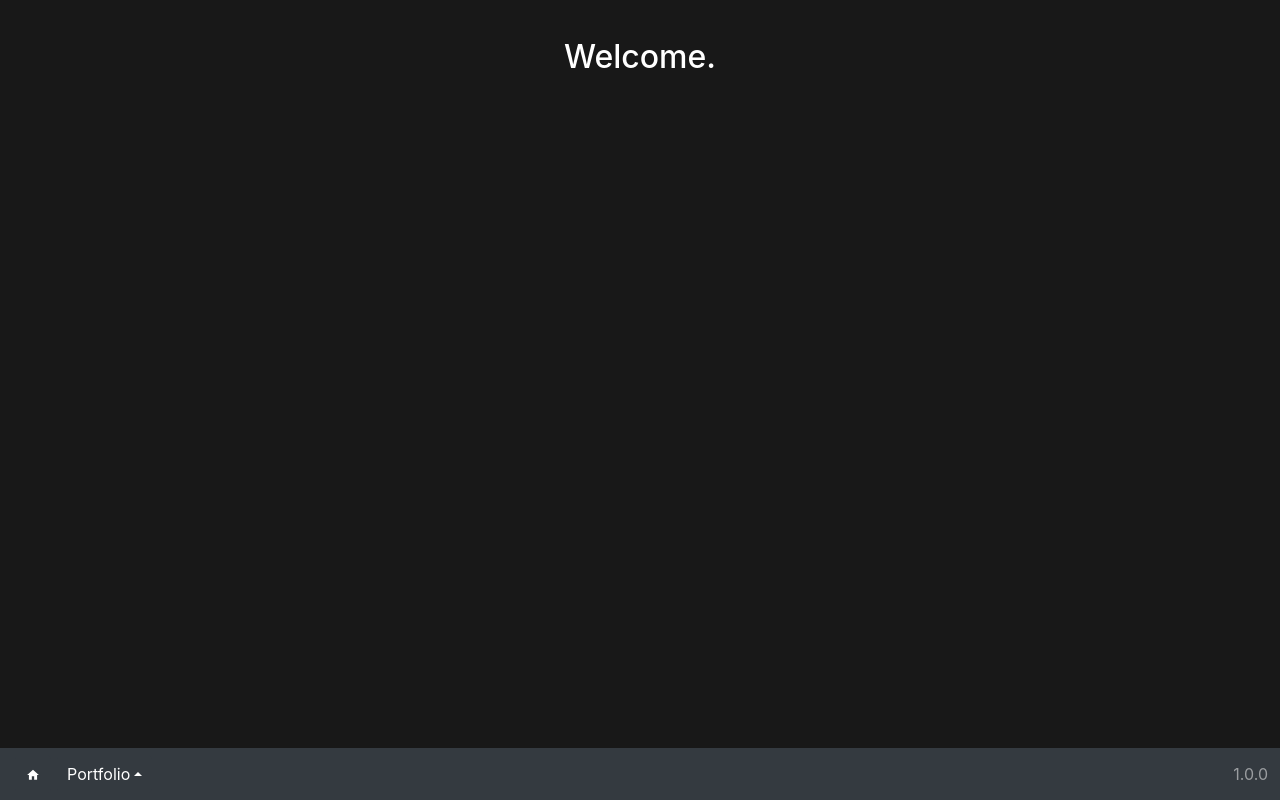
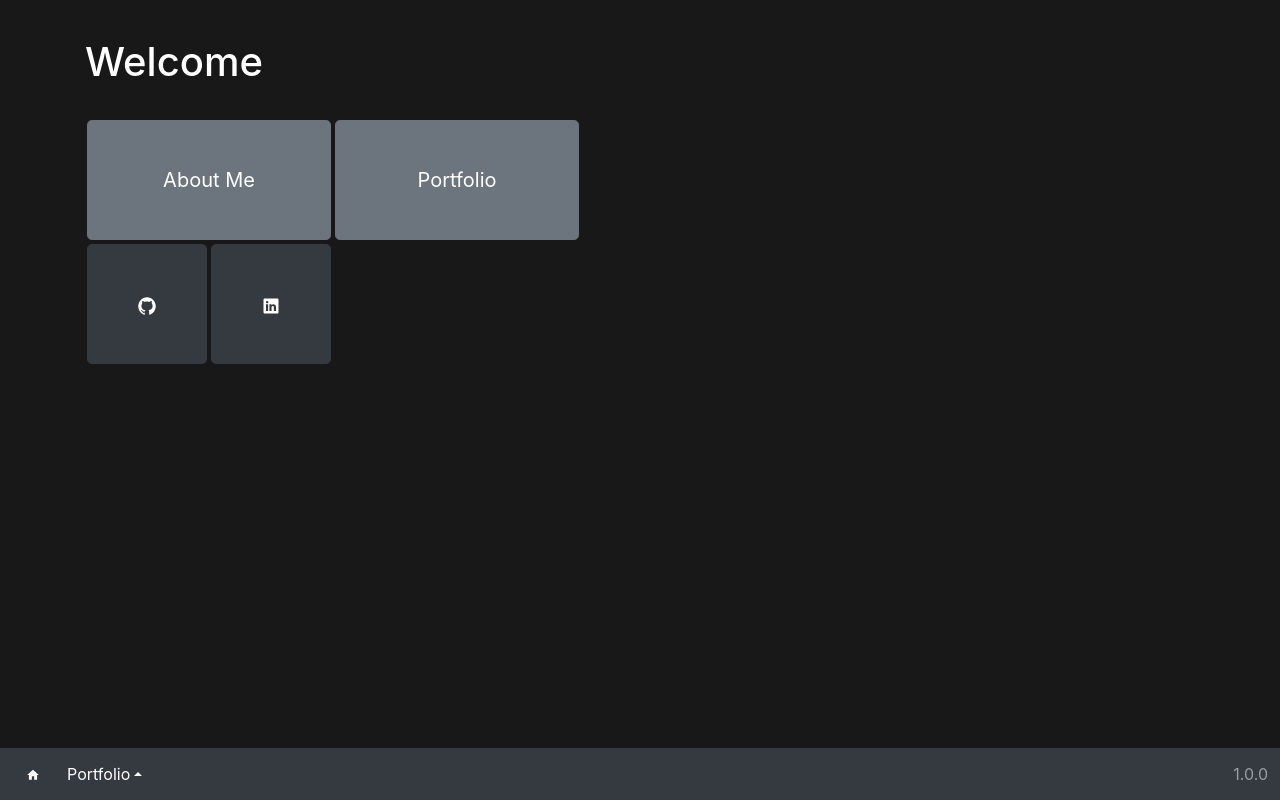
Before and after one commit to park-junha/junha.dev, a React (Create React App) app in the folder ui/: page / in a window 1280 px wide. Built offline with nearby package versions, Linux system fonts and the light colour scheme.

Commit message:
Added buttons to landing page and revised About Me

```diff
--- a/ui/src/App.css
+++ b/ui/src/App.css
@@ -2,6 +2,24 @@
 .Main {
   color: #fff;
   margin: 8px 8px 75px 8px;
+}
+
+/* Landing page big button */
+.landing-button-big {
+  margin: 2px;
+  min-width: 244px;
+  max-width: 244px;
+  min-height: 120px;
+  max-height: 120px;
+}
+
+/* Landing page regular button */
+.landing-button {
+  margin: 2px;
+  min-width: 120px;
+  max-width: 120px;
+  min-height: 120px;
+  max-height: 120px;
 }
 
 /* Extra padding for text pages */
--- a/ui/src/App.tsx
+++ b/ui/src/App.tsx
@@ -23,8 +23,13 @@ class App extends Component<{}, State> {
   public render (): JSX.Element {
     return (
       <div className='App'>
-        <Main component={this.state.component} />
-        <Footer changeComponent={this.changeComponent}/>
+        <Main
+          component={this.state.component}
+          changeComponent={this.changeComponent}
+        />
+        <Footer
+          changeComponent={this.changeComponent}
+        />
       </div>
     );
   };
--- a/ui/src/components/LandingPage.tsx
+++ b/ui/src/components/LandingPage.tsx
@@ -1,12 +1,93 @@
 import React, {
   Component
 } from 'react';
+import {
+  Container
+, Button
+, Row
+, Col
+} from 'react-bootstrap';
+import {
+  IoLogoGithub
+, IoLogoLinkedin
+} from 'react-icons/io';
 
-export default class LandingPage extends Component {
-  render () {
+interface Props {
+  changeComponent: (newComponent: string) => void;
+}
+
+export default class LandingPage extends Component<Props> {
+  render (): JSX.Element {
     return (
       <div className='fadein page-padding'>
-        <h2 className='centered-text'>Welcome.</h2>
+        <Container>
+          <Row>
+            <Col />
+            <Col xs={12}>
+              <h1>Welcome</h1>
+              <br />
+            </Col>
+            <Col />
+          </Row>
+          <Row>
+            <Col />
+            <Col xs={12}>
+              <div>
+                <Button
+                  className='landing-button-big'
+                  size='lg'
+                  variant='secondary'
+                  onClick={() => this.props.changeComponent('AboutMe')}
+                >
+                  About Me
+                </Button>
+                <Button
+                  className='landing-button-big'
+                  size='lg'
+                  variant='secondary'
+                  onClick={() => this.props.changeComponent('Experience')}
+                >
+                  Portfolio
+                </Button>
+              </div>
+            </Col>
+            <Col />
+          </Row>
+          <Row>
+            <Col />
+            <Col xs={12}>
+              <div>
+                <a
+                  href='https://github.com/park-junha'
+                  target='_blank'
+                  rel='noopener noreferrer'
+                >
+                  <Button
+                    className='landing-button'
+                    size='lg'
+                    variant='dark'
+                  >
+                    <IoLogoGithub />
+                  </Button>
+                </a>
+                <a
+                  href='https://www.linkedin.com/in/park-junha/'
+                  target='_blank'
+                  rel='noopener noreferrer'
+                >
+                  <Button
+                    className='landing-button'
+                    size='lg'
+                    variant='dark'
+                  >
+                    <IoLogoLinkedin />
+                  </Button>
+                </a>
+              </div>
+            </Col>
+            <Col />
+          </Row>
+        </Container>
       </div>
     );
   };
--- a/ui/src/components/Main.tsx
+++ b/ui/src/components/Main.tsx
@@ -7,6 +7,7 @@ import LoadingScreen from './LoadingScreen';
 
 interface Props {
   component: string;
+  changeComponent: (newComponent: string) => void;
 }
 
 const LandingPage = lazy( () => import('./LandingPage'));
@@ -14,11 +15,14 @@ const AboutMe = lazy( () => import('./Portfolio/AboutMe'));
 const Experience = lazy( () => import('./Portfolio/Experience'));
 const NotFound = lazy( () => import('./404'));
 
-function renderComponent (component: string): JSX.Element {
+export default class Main extends Component<Props> {
+  renderComponent = (component: string): JSX.Element => {
     switch (component) {
       case 'LandingPage':
         return (
-        <LandingPage />
+          <LandingPage
+            changeComponent={this.props.changeComponent}
+          />
         );
       case 'AboutMe':
         return (
@@ -35,12 +39,11 @@ function renderComponent (component: string): JSX.Element {
     }
   };
 
-export default class Main extends Component<Props> {
   render (): JSX.Element {
     return (
       <div className='Main'>
         <Suspense fallback={<LoadingScreen />}>
-          { renderComponent(this.props.component) }
+          { this.renderComponent(this.props.component) }
         </Suspense>
       </div>
     );
--- a/ui/src/components/Portfolio/AboutMe.tsx
+++ b/ui/src/components/Portfolio/AboutMe.tsx
@@ -20,7 +20,7 @@ export default class AboutMe extends Component {
               >
                 <Card.Body>
                   <h4>Hi. My name is Junha Park.</h4>
-                  <p>I&#39;m a software engineer interested in Full Stack Development, Process Automation, and Agile Methodologies. My primary technologies are Python and JavaScript, but I have a variety of niche skills as well, including React, TypeScript, Shell Scripting, and the many variations of SQL.</p>
+                  <p>I&#39;m a software engineer interested in Full Stack Development, Process Automation, and Cloud Computing. My primary technologies are Python and JavaScript, but I have a variety of niche skills as well, including React, TypeScript, Shell Scripting, and the many variations of SQL.</p>
                   <p>Outside of software development, I love browsing YouTube / Netflix, listening to music, playing video games, and speedcubing.</p>
                   <p>That&#39;s all for now, more to come soon!</p>
                 </Card.Body>
```
Lines whose indentation alone changed are shown as unchanged.
